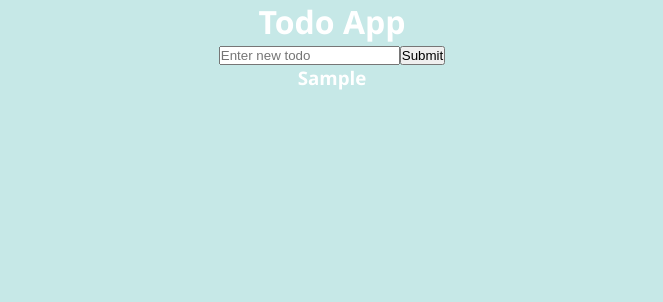
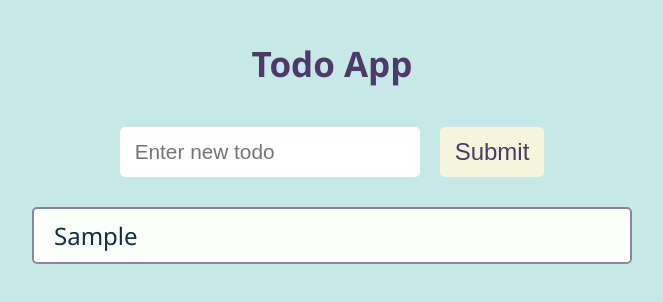
Before and after one commit to Elyzavetka/ToDo-Reminder-React, a React (Create React App) app: page / in a window 1280 px wide. Both pictures are taken after typing "Sample" into the empty fields and a click on the button "Submit". Shown: the top 302 px of the page, without its empty margins (308-971 px from the left). Built offline with nearby package versions, Linux system fonts and the light colour scheme.

Commit message:
added styles to App, Todo and TodoForm components

```diff
--- a/src/App.css
+++ b/src/App.css
@@ -1,3 +1,11 @@
 .App {
   text-align: center;
+  max-width: 600px;
+  margin: 0 auto;
 }
+
+h1 {
+  color: rgb(77, 58, 104);
+  font-size: 35px;
+  margin: 40px;
+}
--- a/src/components/Todos/Todo.js
+++ b/src/components/Todos/Todo.js
@@ -1,7 +1,9 @@
+import styles from './Todo.module.css';
+
 const Todo = ({ todo }) => {
     return (
-        <div>
-            <h3>{todo}</h3>
+        <div className={styles.todo}>
+            <div className={styles.todoText}>{todo}</div>
         </div>
     )
 }
--- a/src/components/Todos/Todo.module.css
+++ b/src/components/Todos/Todo.module.css
@@ -0,0 +1,17 @@
+.todo {
+    display: flex;
+    align-items: center;
+    padding: 10px 20px;
+    margin: 15px 0;
+    font-size: 1.5rem;
+    border-radius: 5px;
+    border: 2px solid #8b859c;
+    color: #112d49;
+    background-color: #fbfef9;
+    user-select: none;
+}
+
+.todoText {
+    width: 100%;
+    text-align: left;
+}
--- a/src/components/Todos/TodoForm.js
+++ b/src/components/Todos/TodoForm.js
@@ -1,4 +1,5 @@
 import { useState } from 'react';
+import styles from './TodoForm.module.css'
 
 const TodoForm = ({addTodo}) => {
     const [text, setText] = useState('');
@@ -9,7 +10,7 @@ const TodoForm = ({addTodo}) => {
         setText('')
     }
     return (
-        <div>
+        <div className={styles.todoFromContainer}>
             <form onSubmit={onSubmitHendler}>
                 <input placeholder ="Enter new todo" type="text" value={text} onChange={(e) => setText(e.target.value)} />
             <button type="submit">Submit</button>
--- a/src/components/Todos/TodoForm.module.css
+++ b/src/components/Todos/TodoForm.module.css
@@ -0,0 +1,36 @@
+.todoFromContainer {
+    margin-bottom: 30px;
+}
+
+.todoFromContainer form {
+    display: flex;
+    align-items: center;
+    justify-content: center;
+
+}
+
+.todoFromContainer input {
+    width: 45%;
+    height: 30px;
+    font-size: 1.3rem;
+}
+
+.todoFromContainer button {
+    margin-left: 20px;
+    height: 50px;
+    cursor: pointer;
+    background-color: beige;
+    color: rgb(77, 58, 104);
+    font-size: 1.5rem;
+}
+
+.todoFromContainer button:hover {
+    background-color: rgb(237, 238, 205);
+}
+
+.todoFromContainer input,
+.todoFromContainer button {
+    padding: 10px 15px;
+    border: none;
+    border-radius: 5px;
+}
```
